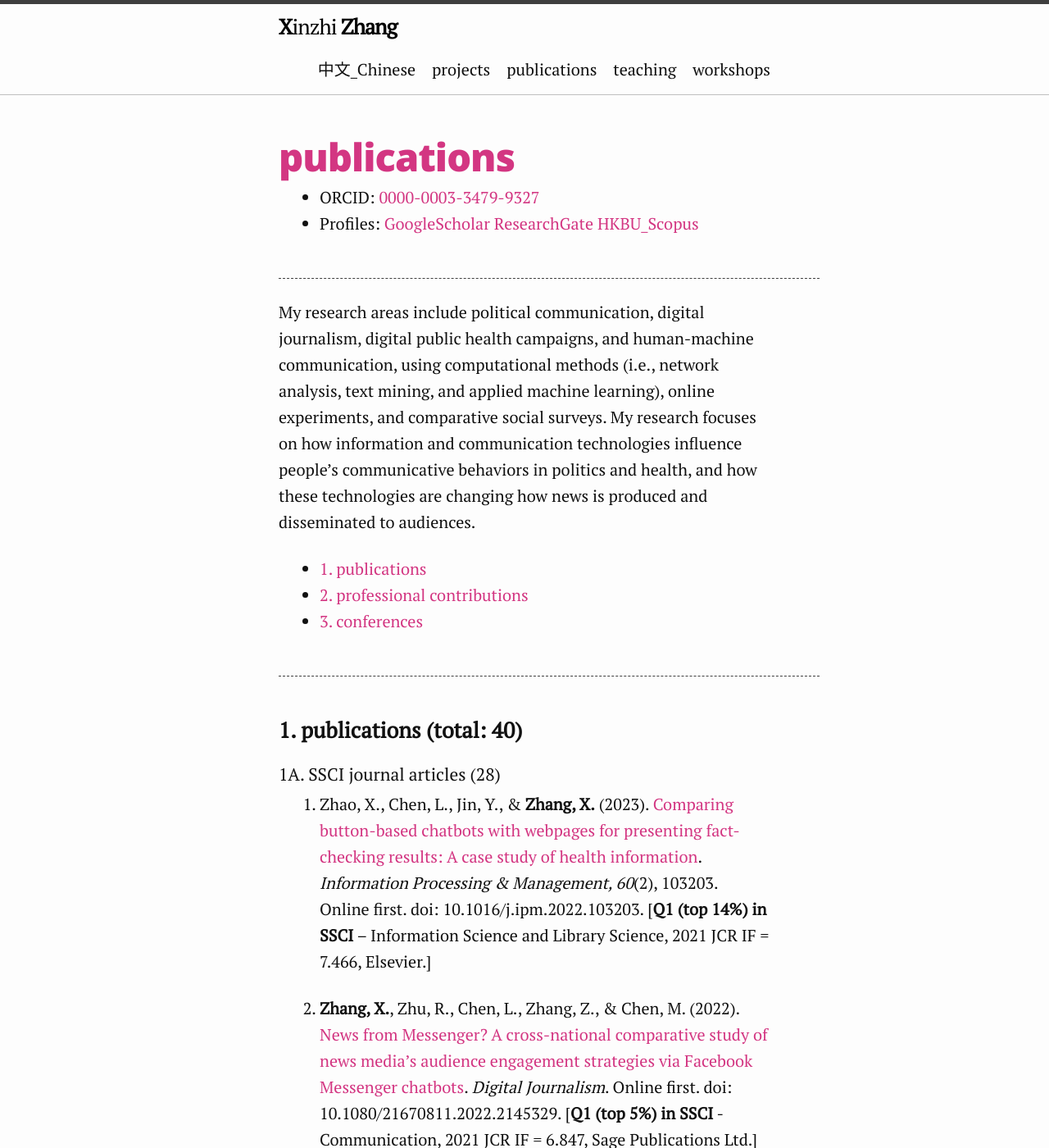
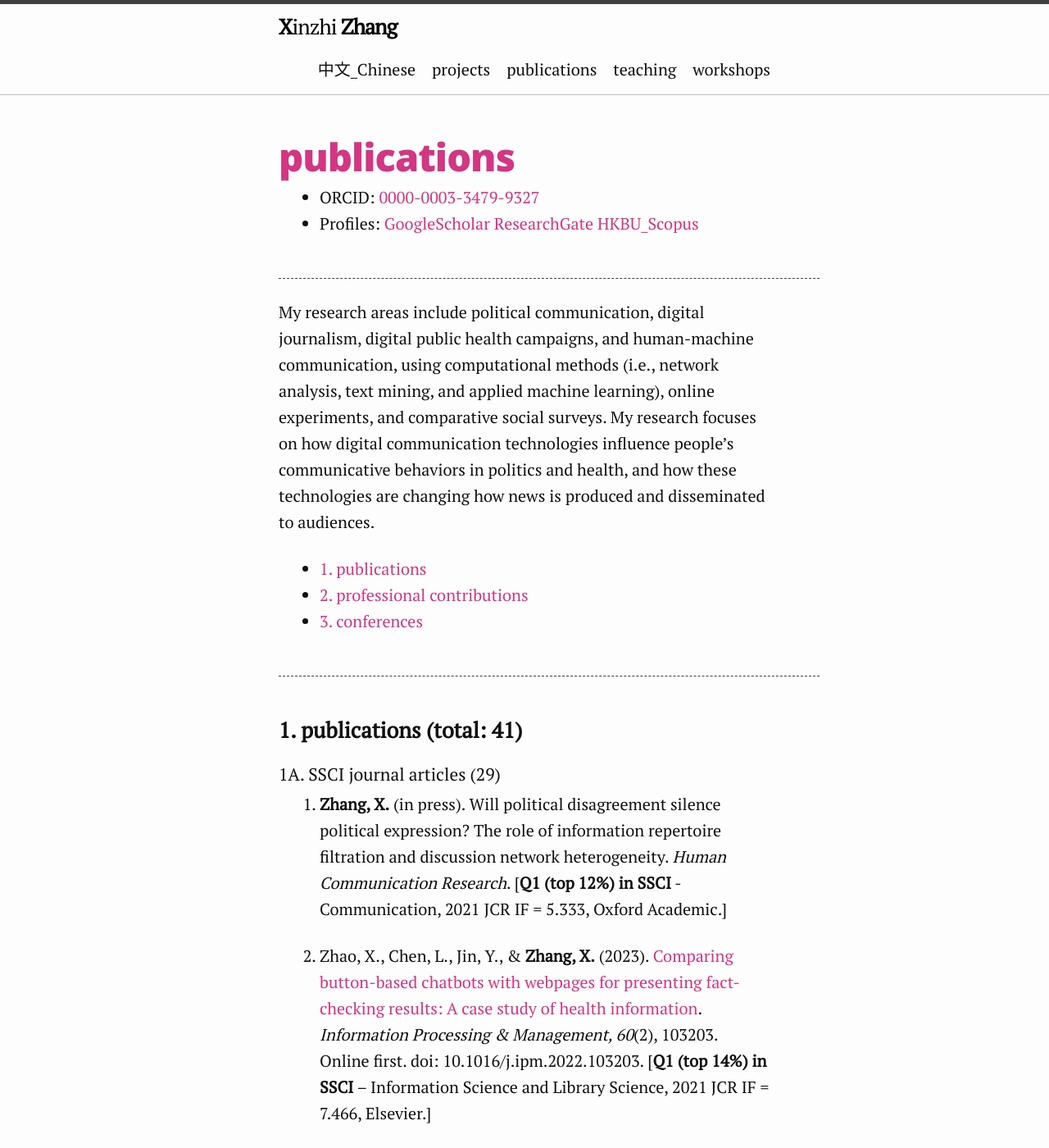
Before and after one commit to xzzhang2/xzzhang2.github.io, a Jekyll site: the page built from pages/pubs.md, in a window 1280 px wide and 1400 px high. Shown: the whole window at 82% size. Built offline with Jekyll 4.4.1, drawn with Linux system fonts in a browser that asks for light colours; some of the changed text lies outside the part shown.

Commit message:
updating the publication list

```diff
--- a/pages/pubs.md
+++ b/pages/pubs.md
@@ -9,7 +9,7 @@ description: Xinzhi Zhang's publications
 
 ---
 
-My research areas include political communication, digital journalism, digital public health campaigns, and human-machine communication, using computational methods (i.e., network analysis, text mining, and applied machine learning), online experiments, and comparative social surveys. My research focuses on how information and communication technologies influence people’s communicative behaviors in politics and health, and how these technologies are changing how news is produced and disseminated to audiences.
+My research areas include political communication, digital journalism, digital public health campaigns, and human-machine communication, using computational methods (i.e., network analysis, text mining, and applied machine learning), online experiments, and comparative social surveys. My research focuses on how digital communication technologies influence people’s communicative behaviors in politics and health, and how these technologies are changing how news is produced and disseminated to audiences.
 
 <ul>
     <li><a href="#publications">1. publications</a></li>
@@ -19,33 +19,35 @@ My research areas include political communication, digital journalism, digital p
 
 ---
 
-### <a name="publications"></a>1. publications (total: 40)
+### <a name="publications"></a>1. publications (total: 41)
 
-#### 1A. SSCI journal articles (28)
+#### 1A. SSCI journal articles (29)
 
-1. Zhao, X., Chen, L., Jin, Y., & **Zhang, X.** (2023). [Comparing button-based chatbots with webpages for presenting fact-checking results: A case study of health information](https://www.sciencedirect.com/science/article/abs/pii/S0306457322003041). *Information Processing & Management, 60*(2), 103203. Online first. doi: 10.1016/j.ipm.2022.103203. [**Q1 (top 14%) in SSCI** – Information Science and Library Science, 2021 JCR IF = 7.466, Elsevier.]
+1. **Zhang, X.** (in press). Will political disagreement silence political expression? The role of information repertoire filtration and discussion network heterogeneity. *Human Communication Research*. [**Q1 (top 12%) in SSCI** - Communication, 2021 JCR IF = 5.333, Oxford Academic.]
 
-2. **Zhang, X.**, Zhu, R., Chen, L., Zhang, Z., & Chen, M. (2022). [News from Messenger? A cross-national comparative study of news media’s audience engagement strategies via Facebook Messenger chatbots](https://www.tandfonline.com/doi/full/10.1080/21670811.2022.2145329). *Digital Journalism*. Online first. doi: 10.1080/21670811.2022.2145329. [**Q1 (top 5%) in SSCI** - Communication, 2021 JCR IF = 6.847, Sage Publications Ltd.]
+2. Zhao, X., Chen, L., Jin, Y., & **Zhang, X.** (2023). [Comparing button-based chatbots with webpages for presenting fact-checking results: A case study of health information](https://www.sciencedirect.com/science/article/abs/pii/S0306457322003041). *Information Processing & Management, 60*(2), 103203. Online first. doi: 10.1016/j.ipm.2022.103203. [**Q1 (top 14%) in SSCI** – Information Science and Library Science, 2021 JCR IF = 7.466, Elsevier.]
 
-2. **Zhang, X.** (2022). [Expression avoidance and privacy management as dissonance reduction in the face of online disagreement](https://www.sciencedirect.com/science/article/pii/S0736585322001277?dgcid=author). *Telematics and Informatics*. Online first. doi: 10.1016/j.tele.2022.101894. [**Q1 (top 5%) in SSCI** - Information Science and Library Science, 2021 JCR IF = 9.14, Elsevier.]
+3. **Zhang, X.**, Zhu, R., Chen, L., Zhang, Z., & Chen, M. (2022). [News from Messenger? A cross-national comparative study of news media’s audience engagement strategies via Facebook Messenger chatbots](https://www.tandfonline.com/doi/full/10.1080/21670811.2022.2145329). *Digital Journalism*. Online first. doi: 10.1080/21670811.2022.2145329. [**Q1 (top 5%) in SSCI** - Communication, 2021 JCR IF = 6.847, Sage Publications Ltd.]
 
-3. **Zhang, X.** & Zhu, R. (2022). [Health journalists’ social media sourcing during the early outbreak of the public health emergency](https://www.tandfonline.com/doi/full/10.1080/17512786.2022.2110927). *Journalism Practice*. Online first. doi: 10.1080/17512786.2022.2110927. [**SSCI** - Communication, 2021 JCR IF = 2.328, Routledge Journals, Taylor & Francis Ltd.]
+4. **Zhang, X.** (2022). [Expression avoidance and privacy management as dissonance reduction in the face of online disagreement](https://www.sciencedirect.com/science/article/pii/S0736585322001277?dgcid=author). *Telematics and Informatics*. Online first. doi: 10.1016/j.tele.2022.101894. [**Q1 (top 5%) in SSCI** - Information Science and Library Science, 2021 JCR IF = 9.14, Elsevier.]
 
-4. **Zhang, X.**, Lin, W.-Y., & Dutton, W. H. (2022). [The political consequences of online disagreement: The filtering of communication networks in a polarized political context](https://journals.sagepub.com/doi/full/10.1177/20563051221114391). *Social Media + Society*. Online first, doi: 10.1177/20563051221114391. [**Q1 (top 15%) in SSCI** - Communication, 2021 JCR IF = 4.636, Sage Publications Ltd.]
+5. **Zhang, X.** & Zhu, R. (2022). [Health journalists’ social media sourcing during the early outbreak of the public health emergency](https://www.tandfonline.com/doi/full/10.1080/17512786.2022.2110927). *Journalism Practice*. Online first. doi: 10.1080/17512786.2022.2110927. [**SSCI** - Communication, 2021 JCR IF = 2.328, Routledge Journals, Taylor & Francis Ltd.]
 
-5. **Zhang, X.** & Ho, J. C. F. (2022). [Exploring the fragmentation of the representation of data-driven journalism in the Twittersphere: A network analytics approach](https://journals.sagepub.com/eprint/BFW6QKA6NHSFKFTHPZT5/full). *Social Science Computer Review. 40*(1). doi: 10.1177/0894439320905522. [**Q1 (top 13%) in SSCI** - Social Science Interdisciplinary, 2019 JCR IF = 2.696, Sage Publications Ltd.]
+6. **Zhang, X.**, Lin, W.-Y., & Dutton, W. H. (2022). [The political consequences of online disagreement: The filtering of communication networks in a polarized political context](https://journals.sagepub.com/doi/full/10.1177/20563051221114391). *Social Media + Society*. Online first, doi: 10.1177/20563051221114391. [**Q1 (top 15%) in SSCI** - Communication, 2021 JCR IF = 4.636, Sage Publications Ltd.]
 
-5. **Zhang, X.** & Zhu, R. (2021). [How source-level and message-level factors influence journalists’ social media visibility during a public health crisis](https://doi.org/10.1177/14648849211023153). *Journalism*. Online first. doi: 10.1177/14648849211023153. [**Q1 (top 16%) in SSCI** - Communication, 2020 JCR IF = 4.436, Sage Publications Ltd.]
+7. **Zhang, X.** & Ho, J. C. F. (2022). [Exploring the fragmentation of the representation of data-driven journalism in the Twittersphere: A network analytics approach](https://journals.sagepub.com/eprint/BFW6QKA6NHSFKFTHPZT5/full). *Social Science Computer Review. 40*(1). doi: 10.1177/0894439320905522. [**Q1 (top 13%) in SSCI** - Social Science Interdisciplinary, 2019 JCR IF = 2.696, Sage Publications Ltd.]
 
-5. Liang, H. & **Zhang, X.** (2021). [Partisan bias of perceived incivility and its political consequences: Evidence from survey experiments in Hong Kong](https://academic.oup.com/joc/advance-article-abstract/doi/10.1093/joc/jqab008/6307086). *Journal of Communication, 71*(3). doi: 10.1093/joc/jqab008. [**Q1 (top 6%) in SSCI** - Communication, 2020 JCR IF = 7.270, Oxford University Press.]
+8. **Zhang, X.** & Zhu, R. (2021). [How source-level and message-level factors influence journalists’ social media visibility during a public health crisis](https://doi.org/10.1177/14648849211023153). *Journalism*. Online first. doi: 10.1177/14648849211023153. [**Q1 (top 16%) in SSCI** - Communication, 2020 JCR IF = 4.436, Sage Publications Ltd.]
 
-3. **Zhang, X.** (2021). [Innovation and conformity in music reproduction: A network analytic approach to contestants’ song covering in reality shows in Mainland China and the US](https://journals.sagepub.com/doi/10.1177/17480485211014372). *International Communication Gazette. 83*(7). Online first. doi: 10.1177/17480485211014372. [**SSCI** - Communication, 2020 JCR IF = 1.859, Sage Publications Ltd.]
+9. Liang, H. & **Zhang, X.** (2021). [Partisan bias of perceived incivility and its political consequences: Evidence from survey experiments in Hong Kong](https://academic.oup.com/joc/advance-article-abstract/doi/10.1093/joc/jqab008/6307086). *Journal of Communication, 71*(3). doi: 10.1093/joc/jqab008. [**Q1 (top 6%) in SSCI** - Communication, 2020 JCR IF = 7.270, Oxford University Press.]
 
-3. **Zhang, X.** (2020). [Effects of freedom restoration, language variety, and issue type on psychological reactance](https://www.tandfonline.com/doi/full/10.1080/10410236.2019.1631565). *Health Communication. 35*(11), 1316-1327. doi: 10.1080/10410236.2019.1631565. (**Q2 in SSCI** - Communication, 2018 JCR IF = 1.846, Routledge Journals, Taylor & Francis Ltd).
+10. **Zhang, X.** (2021). [Innovation and conformity in music reproduction: A network analytic approach to contestants’ song covering in reality shows in Mainland China and the US](https://journals.sagepub.com/doi/10.1177/17480485211014372). *International Communication Gazette. 83*(7). Online first. doi: 10.1177/17480485211014372. [**SSCI** - Communication, 2020 JCR IF = 1.859, Sage Publications Ltd.]
 
-4. **Zhang, X.** & Zhong, Z.-J. (2020). [Extending media system dependency theory to informational media use and environmentalism: A cross-national study](https://www.sciencedirect.com/science/article/abs/pii/S073658532030037X?via%3Dihub). *Telematics & Informatics. 50*. Online first. doi: 10.1016/j.tele.2020.101378. [**Q1 (top 12%) in SSCI** – Information Science and Library Science, 2019 JCR IF = 4.139, Elsevier.]
+11. **Zhang, X.** (2020). [Effects of freedom restoration, language variety, and issue type on psychological reactance](https://www.tandfonline.com/doi/full/10.1080/10410236.2019.1631565). *Health Communication. 35*(11), 1316-1327. doi: 10.1080/10410236.2019.1631565. (**Q2 in SSCI** - Communication, 2018 JCR IF = 1.846, Routledge Journals, Taylor & Francis Ltd).
 
-5. **Zhang, X.** & Chen, M. (2020). [Journalists’ adoption and media’s coverage of data-driven journalism: A case of Hong Kong](https://www.tandfonline.com/doi/abs/10.1080/17512786.2020.1824126?journalCode=rjop20). *Journalism Practice.* Online first. doi: 10.1080/17512786.2020.1824126. [**SSCI** - Communication, 2019 JCR IF = 1.542, Routledge Journals, Taylor & Francis Ltd.]
+12. **Zhang, X.** & Zhong, Z.-J. (2020). [Extending media system dependency theory to informational media use and environmentalism: A cross-national study](https://www.sciencedirect.com/science/article/abs/pii/S073658532030037X?via%3Dihub). *Telematics & Informatics. 50*. Online first. doi: 10.1016/j.tele.2020.101378. [**Q1 (top 12%) in SSCI** – Information Science and Library Science, 2019 JCR IF = 4.139, Elsevier.]
+
+13. **Zhang, X.** & Chen, M. (2020). [Journalists’ adoption and media’s coverage of data-driven journalism: A case of Hong Kong](https://www.tandfonline.com/doi/abs/10.1080/17512786.2020.1824126?journalCode=rjop20). *Journalism Practice.* Online first. doi: 10.1080/17512786.2020.1824126. [**SSCI** - Communication, 2019 JCR IF = 1.542, Routledge Journals, Taylor & Francis Ltd.]
 
 7. **Zhang, X.** & Li, W. (2020). [From social media with news: Journalists’ social media use for sourcing and verification](https://www.tandfonline.com/doi/abs/10.1080/17512786.2019.1689372?journalCode=rjop20). *Journalism Practice. 14*(10), 1193-1210. doi: 10.1080/17512786.2019.1689372. [**Q2 (top 30%) in SSCI** - Communication, 2018 JCR IF = 2.124, Routledge Journals, Taylor & Francis Ltd.]
 
@@ -112,27 +114,35 @@ My research areas include political communication, digital journalism, digital p
 
 ### <a name="conferences"></a>3. *selected* peer-reviewed international major conference presentations
 
-1. **Zhang, X.** (2022, August). Expression avoidance and privacy management as dissonance reduction in the face of online disagreement. Paper presented at the 2022 Annual Conference of the Association for Education in Journalism and Mass Communication (**AEJMC**), 3 – 7 August 2022.
+1. Guo, S., **Zhang, X.**, Wang, D. (2023, May). Zoom boom and sensor-mediated impression management: The role of expertise and power relations. Paper to be presented at the 73rd Annual Conference of the International Communication Association (**ICA**), Toronto, Canada, 25 - 29 May 2023.
 
-2. **Zhang, X.** & Fu, X. (2022, May). Codes, collaboration, and communities: A network analysis of the online communities of data-driven journalism on a social coding platform. Paper presented at the 72nd Annual Conference of the International Communication Association (**ICA**), Paris, France, 26-30 May 2022.
+2. **Zhang, X.**, Zhu, R. (2023, May). Will political disagreement foster a civic culture? The role of social media self-Withdrawal and network heterogeneity in a polarized context. Paper to be presented at the 73rd Annual Conference of the International Communication Association (**ICA**), Toronto, Canada, 25 - 29 May 2023.
 
-3. **Zhang, X.**, Lin, W.-Y., Dutton, W. (2022, May). The political consequences of online disagreement: The filtering of communication networks in a polarized political context. Paper presented at the 72nd Annual Conference of the International Communication Association (**ICA**), Paris, France, 26-30 May 2022.
+3. Zhu, R., **Zhang, X.** (2023, May). Public sector’s misinformation debunking during the public health campaign: A case of Hong Kong’s COVID-19 vaccination programme. Paper to be presented at the 73rd Annual Conference of the International Communication Association (**ICA**), Toronto, Canada, 25 - 29 May 2023.
 
-4. Fu, X., **Zhang, X.**, Zhu, R., Ping, H., & Chang, Y. (2022, May). “FALSE! Read about it here!” Fact-checkers’ social media language feature and its effects on user engagement. Paper presented at the 72nd Annual Conference of the International Communication Association (**ICA**), Paris, France, 26-30 May 2022.
+4. Gou, Z., Wu, Y., **Zhang, X.**, Wang, C. (2023, May) *Yesterday Once More*: Collective storytelling constitutes the success of digital cultural products on music streaming platforms. Paper to be presented at the 73rd Annual Conference of the International Communication Association (**ICA**), Toronto, Canada, 25 - 29 May 2023.
 
-4. **Zhang, X.** & Zhu, R. (2021, May). Health journalists’ social media sourcing during the public health emergency: A network analytics approach. Paper presented at the 71st Annual Conference (virtual) of the International Communication Association (**ICA**), 27-31 May 2021.
+5. **Zhang, X.** (2022, August). Expression avoidance and privacy management as dissonance reduction in the face of online disagreement. Paper presented at the 2022 Annual Conference of the Association for Education in Journalism and Mass Communication (**AEJMC**), 3 – 7 August 2022.
 
-5. Zhu, R. & **Zhang, X.** (2021, May). How source-level and message-level factors influence journalists’ social media visibility during a public health emergency. Paper presented at the 71st Annual Conference (virtual) of the International Communication Association (**ICA**), 27-31 May 2021.
+6. **Zhang, X.** & Fu, X. (2022, May). Codes, collaboration, and communities: A network analysis of the online communities of data-driven journalism on a social coding platform. Paper presented at the 72nd Annual Conference of the International Communication Association (**ICA**), Paris, France, 26-30 May 2022.
 
-6. **Zhang, X.**, Guo, S., & Li, R. (2020, May). Robot journalists *currently* not needed: Exploring newsrooms’ practices of AI-powered initiatives with a mix-method approach. Paper presented at the 70th Annual Conference (virtual) of the International Communication Association (**ICA**), Gold Coast, Australia, 21-25 May 2020.
+7. **Zhang, X.**, Lin, W.-Y., Dutton, W. (2022, May). The political consequences of online disagreement: The filtering of communication networks in a polarized political context. Paper presented at the 72nd Annual Conference of the International Communication Association (**ICA**), Paris, France, 26-30 May 2022.
 
-3. **Zhang, X.** (2020, May). Supply–demand versus social learning: Pathways from social media use to citizens’ demand for democracy. Paper presented at the 70th Annual Conference (virtual) of the International Communication Association (**ICA**), Gold Coast, Australia, 21-25 May 2020.
+8. Fu, X., **Zhang, X.**, Zhu, R., Ping, H., & Chang, Y. (2022, May). “FALSE! Read about it here!” Fact-checkers’ social media language feature and its effects on user engagement. Paper presented at the 72nd Annual Conference of the International Communication Association (**ICA**), Paris, France, 26-30 May 2022.
 
-3. **Zhang, X.** & Li, W. (2020, May). From social media with news: Journalists’ social media use for sourcing and verification. Paper presented at the 70th Annual Conference (virtual) of the International Communication Association (**ICA**), Gold Coast, Australia, 21-25 May 2020.
+9. **Zhang, X.** & Zhu, R. (2021, May). Health journalists’ social media sourcing during the public health emergency: A network analytics approach. Paper presented at the 71st Annual Conference (virtual) of the International Communication Association (**ICA**), 27-31 May 2021.
 
-4. Lin, W.-Y. & **Zhang, X.** (2020, May). Are social media a political movement equalizer? Survey evidences from two Asian polities. Paper presented at the 70th Annual Conference (virtual) of the International Communication Association (**ICA**), Gold Coast, Australia, 21-25 May 2020.
+10. Zhu, R. & **Zhang, X.** (2021, May). How source-level and message-level factors influence journalists’ social media visibility during a public health emergency. Paper presented at the 71st Annual Conference (virtual) of the International Communication Association (**ICA**), 27-31 May 2021.
 
-5. Lin, W.-Y., Oktavianus, J., & **Zhang, X.** (2020, May). Feeling politics? How communication mediates the effects of emotions on political participation. Paper presented at the 70th Annual Conference (virtual) of the International Communication Association (**ICA**), Gold Coast, Australia, 21-25 May 2020.
+11. **Zhang, X.**, Guo, S., & Li, R. (2020, May). Robot journalists *currently* not needed: Exploring newsrooms’ practices of AI-powered initiatives with a mix-method approach. Paper presented at the 70th Annual Conference (virtual) of the International Communication Association (**ICA**), Gold Coast, Australia, 21-25 May 2020.
+
+12. **Zhang, X.** (2020, May). Supply–demand versus social learning: Pathways from social media use to citizens’ demand for democracy. Paper presented at the 70th Annual Conference (virtual) of the International Communication Association (**ICA**), Gold Coast, Australia, 21-25 May 2020.
+
+13. **Zhang, X.** & Li, W. (2020, May). From social media with news: Journalists’ social media use for sourcing and verification. Paper presented at the 70th Annual Conference (virtual) of the International Communication Association (**ICA**), Gold Coast, Australia, 21-25 May 2020.
+
+14. Lin, W.-Y. & **Zhang, X.** (2020, May). Are social media a political movement equalizer? Survey evidences from two Asian polities. Paper presented at the 70th Annual Conference (virtual) of the International Communication Association (**ICA**), Gold Coast, Australia, 21-25 May 2020.
+
+15. Lin, W.-Y., Oktavianus, J., & **Zhang, X.** (2020, May). Feeling politics? How communication mediates the effects of emotions on political participation. Paper presented at the 70th Annual Conference (virtual) of the International Communication Association (**ICA**), Gold Coast, Australia, 21-25 May 2020.
 
 6. **Zhang, X.** (2019, May). Data, coders, and designers in the newsrooms: The adoption of data-driven journalism in Hong Kong’s local news organizations. Paper presented at the 69th Annual Conference of International Communication Association (**ICA**), Washington DC, USA, 24 - 28 May 2019.
 
```
Also changed, not shown: other parts of pages/pubs.md (+4 -0 lines), index.md (+1 -1 lines), pages/Chinese.md (+3 -3 lines).
